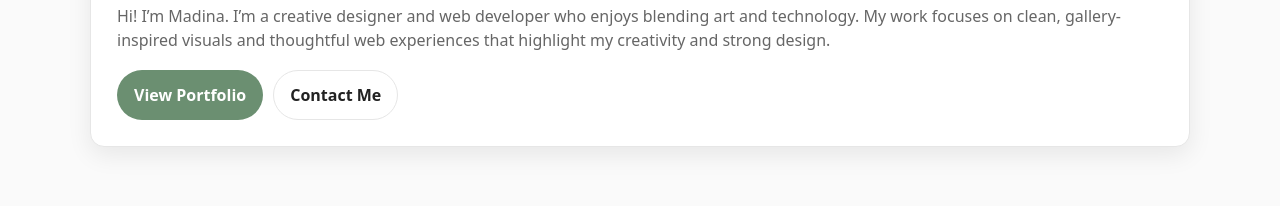
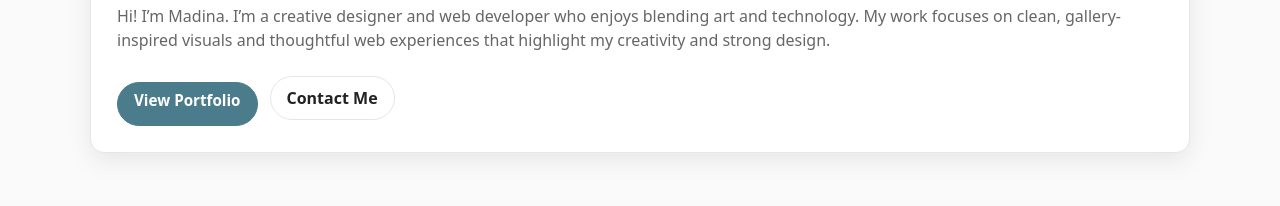
Before and after one commit to malvi234/portfolio-site, a plain HTML site: page index.html in a window 1280 px wide. Shown: the part 241-447 px from the top of the page. Drawn offline with Linux system fonts and the light colour scheme.

Commit message:
Update style.css

```diff
--- a/css/style.css
+++ b/css/style.css
@@ -20,7 +20,7 @@ img {
     --muted: #666666;
     --border: #E6E6E6;
     /* Accent: change this later */
-    --accent: #6B8F71;
+    --accent: #4A7C8C;
     --radius: 14px;
     --shadow: 0 8px 24px rgba(0,0,0,0.08);
     --container: 1100px;
@@ -263,6 +263,7 @@ body {
   width: 100%;
   height: 200px;
   object-fit: cover;
+  object-position: center;
   display: block;
 }
 
@@ -333,24 +334,36 @@ body {
 
 /* --------- Buttons --------- */
 .btn {
-    display: inline-block;
+    display: inline-flex;
+    align-items: center;
+    justify-content: center;
+    height: 44px;              /* 🔥 locks height */
+    padding: 0 16px;           /* horizontal only */
+    border-radius: 999px;
+    font-weight: 600;
     text-decoration: none;
-    border-radius: 999px;
-    padding: 12px 16px;
-    font-weight: 600;
-    text-align: center;
-    border: 1px solid transparent;
+    line-height: 1;
+    box-sizing: border-box;
+    min-width: 125px;   /* 🔥 important for borders */
 }
 
 .btn-primary {
     background: var(--accent);
     color: #fff;
+    border: 1px solid var(--accent);  /* 🔥 add this */
 }
 
 .btn-secondary {
-    background: transparent;
+    background: #fff;
     color: var(--text);
-    border-color: var(--border);
+    border: 1px solid var(--border);
+    padding: 0 16px;  /* 🔥 reduce by 1px */
+}
+
+.hero-actions {
+    display: flex;
+    gap: 12px;
+    align-items: center;   /* 🔥 ensures perfect vertical alignment */
 }
 
 /* --------- Footer --------- */
@@ -686,6 +699,33 @@ body {
     font-size: 0.95rem;
 }
 
+.tools-section {
+  padding-bottom: 8px;
+}
+
+.resume-section {
+  padding-top: 8px;
+  padding-bottom: 32px;
+  margin-top: 0;
+}
+
+.btn-primary {
+  display: inline-block;
+  padding: 10px 16px;
+  background: var(--accent);
+  color: white;
+  border: 1px solid var(--accent);
+  border-radius: 999px;
+  text-decoration: none;
+  font-size: 0.95rem;
+  margin-top: 12px;
+  transition: 0.2s ease;
+}
+
+.btn-primary:hover {
+  opacity: 0.9;
+}
+
 /* --------- Tablet/Desktop --------- */
 @media (min-width: 768px) {
     .page-title {
@@ -763,8 +803,12 @@ body {
 }
 
 .portfolio-image {
-    min-height: 220px;
-    background: #d9d9d9;
+  width: 100%;
+  height: 200px;
+  object-fit: cover;
+  object-position: center;
+  display: block;
+  background: #d9d9d9;
 }
 
 .portfolio-card-body {
```
